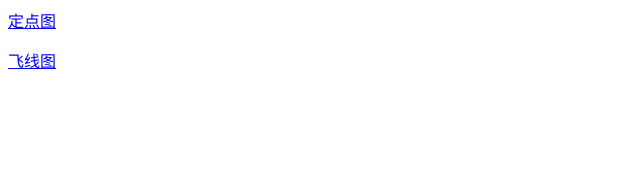
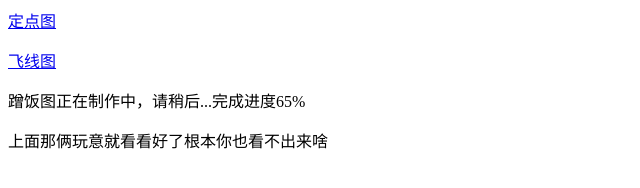
Before and after one commit to Joey0609/scz2314.github.io, a plain HTML site: page index.html in a window 1280 px wide. Shown: the whole page, without its empty margins (0-640 px from the left). Drawn offline with Linux system fonts and the light colour scheme.

Commit message:
Update index.html

```diff
--- a/index.html
+++ b/index.html
@@ -7,5 +7,7 @@
 </head>
 <body>
 <p><a href="/scz2314.github.io/w1/FriendDistribution-china.html">定点图</a> </p>
-	<p><a href="/scz2314.github.io/w2/china_lines.html">飞线图</a> </p>
+<p><a href="/scz2314.github.io/w2/china_lines.html">飞线图</a> </p>
+<p>蹭饭图正在制作中，请稍后...完成进度65%</p>
+<p>上面那俩玩意就看看好了根本你也看不出来啥</p>
 </body><div id="qk-ext-root" class="wSsllC9wCXlJ1wygj1YQ"></div></html>
```
